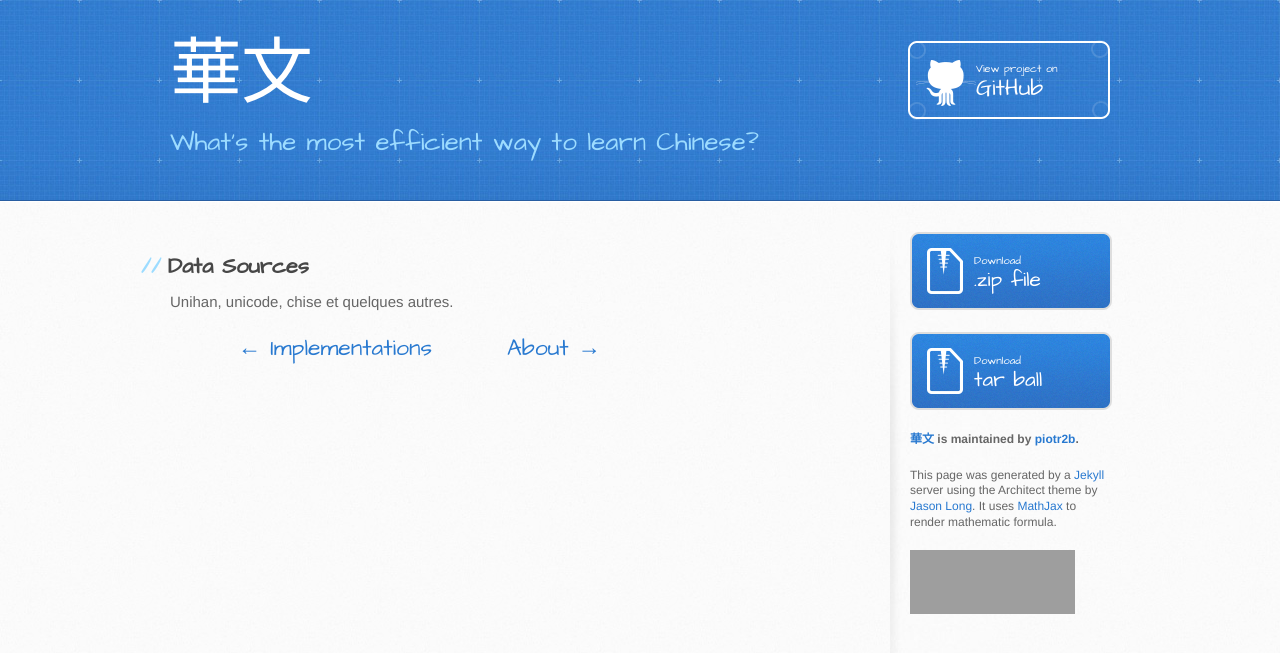
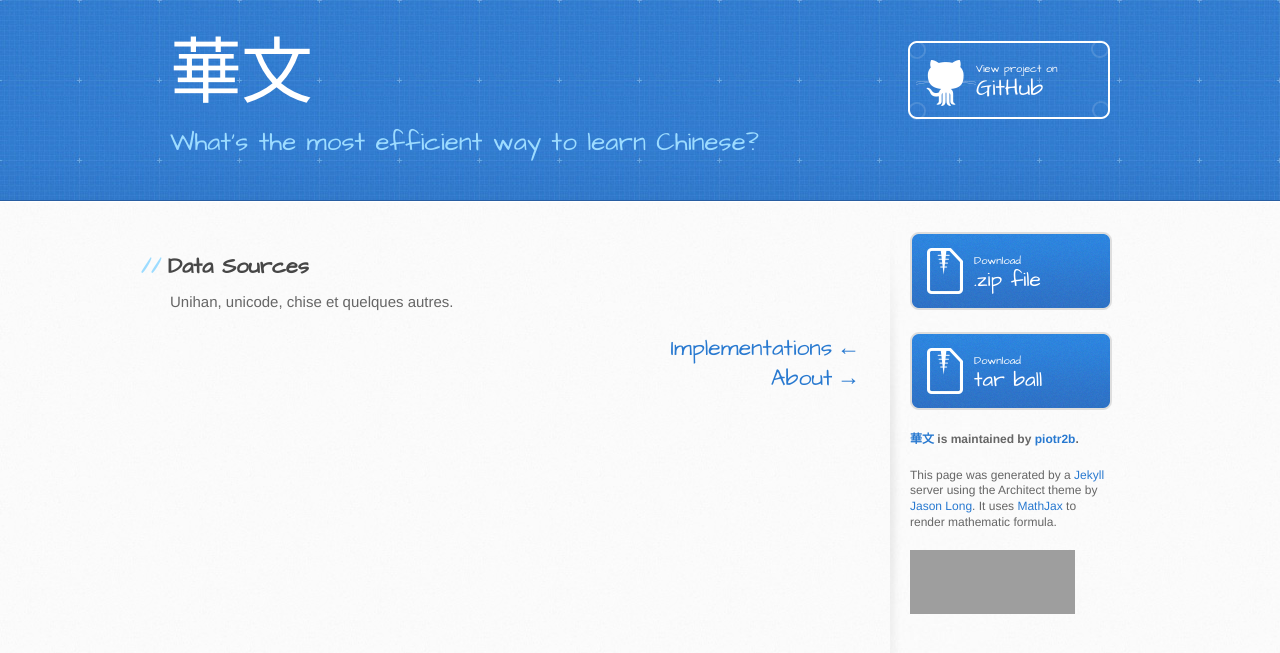
Before and after one commit to PlumpMath/piotr-yuxuan.github.io, a Jekyll site: the page built from _posts/0001-06-01-data-sources.md, in a window 1280 px wide, cut to the strip 0-653 px from the top of the page. Built offline with Jekyll 4.4.1, drawn with Linux system fonts in a browser that asks for light colours; grey boxes are pictures that could not be loaded.

Commit message:
navigation fix

```diff
--- a/_layouts/post.html
+++ b/_layouts/post.html
@@ -6,4 +6,6 @@ layout: default
 	{{ content }}
 </article>
 
-<span class="page-nav">{% if page.previous %}<a rel="prev" href="{{ page.previous.url }}">← {{ page.previous.title }}</a>{% endif %}{% if page.previous %}{% if page.next %}<span class="page-nav-sep"></span>{% endif %}{% endif %}{% if page.next %}<a rel="next" href="{{ page.next.url }}">{{ page.next.title }} →</a>{% endif %}</span>
+<span class="page-nav">{% if page.previous %}
+<p><a rel="prev" href="{{ page.previous.url }}">{{ page.previous.title }} ←</a></p>{% endif %}{% if page.next %}
+<p><a rel="next" href="{{ page.next.url }}">{{ page.next.title }} →</a></p>{% endif %}
--- a/css/stylesheet.css
+++ b/css/stylesheet.css
@@ -535,19 +535,16 @@ a.button small {
   font-size: 11px;
 }
 span.page-nav {
-  color: #9ddcff;
+  text-align: right;
+  color: #474747;
   font-weight: normal;
   line-height: 1.3;
   font-size: 23px;
-  color: #fff;
-  text-align: center;
-  padding-left: 68px;
-  padding-top: 22px;
   font-family: 'Architects Daughter', 'Helvetica Neue', Helvetica, Arial, serif;
 }
-span.page-nav-sep {
-  padding-left: 75px;
-  padding-top: 75px;
+span.page-nav p {
+  padding: 0px;
+  margin: 0px;
 }
 header a.button {
   position: absolute;
```
